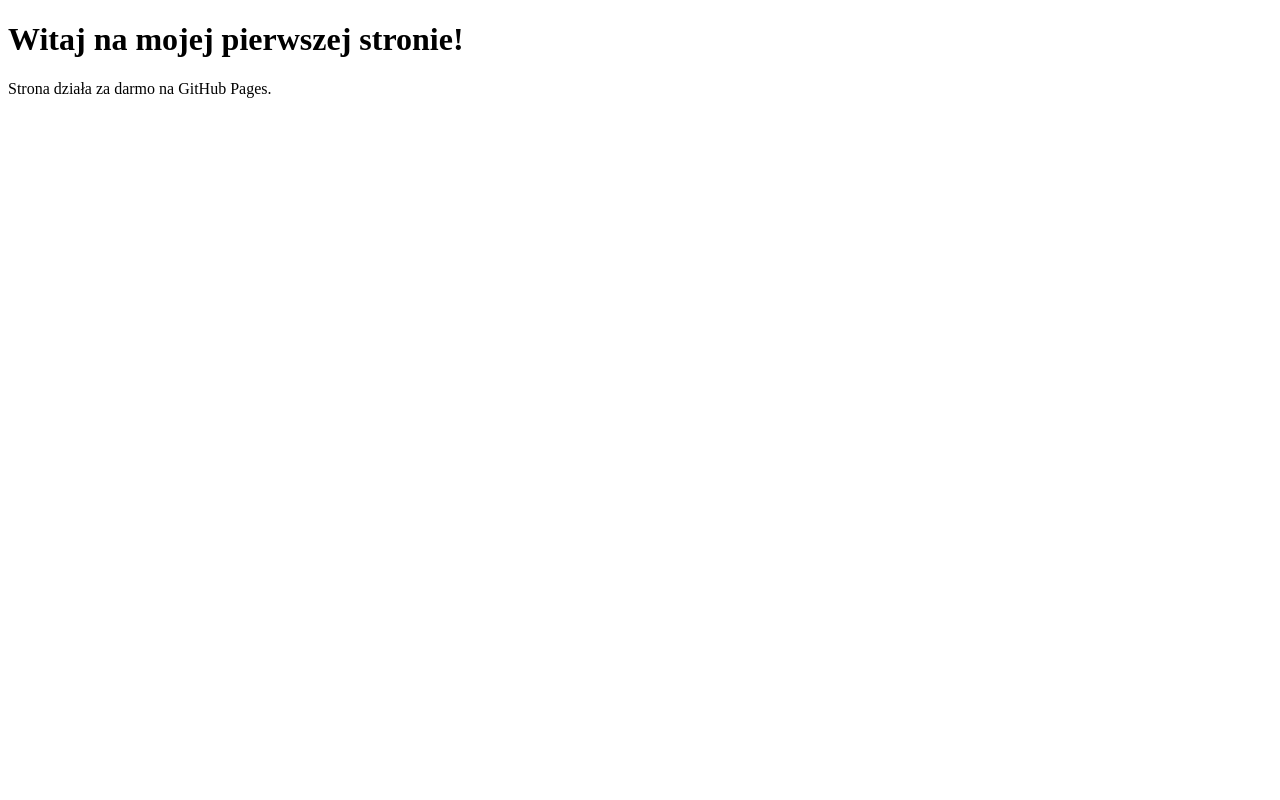
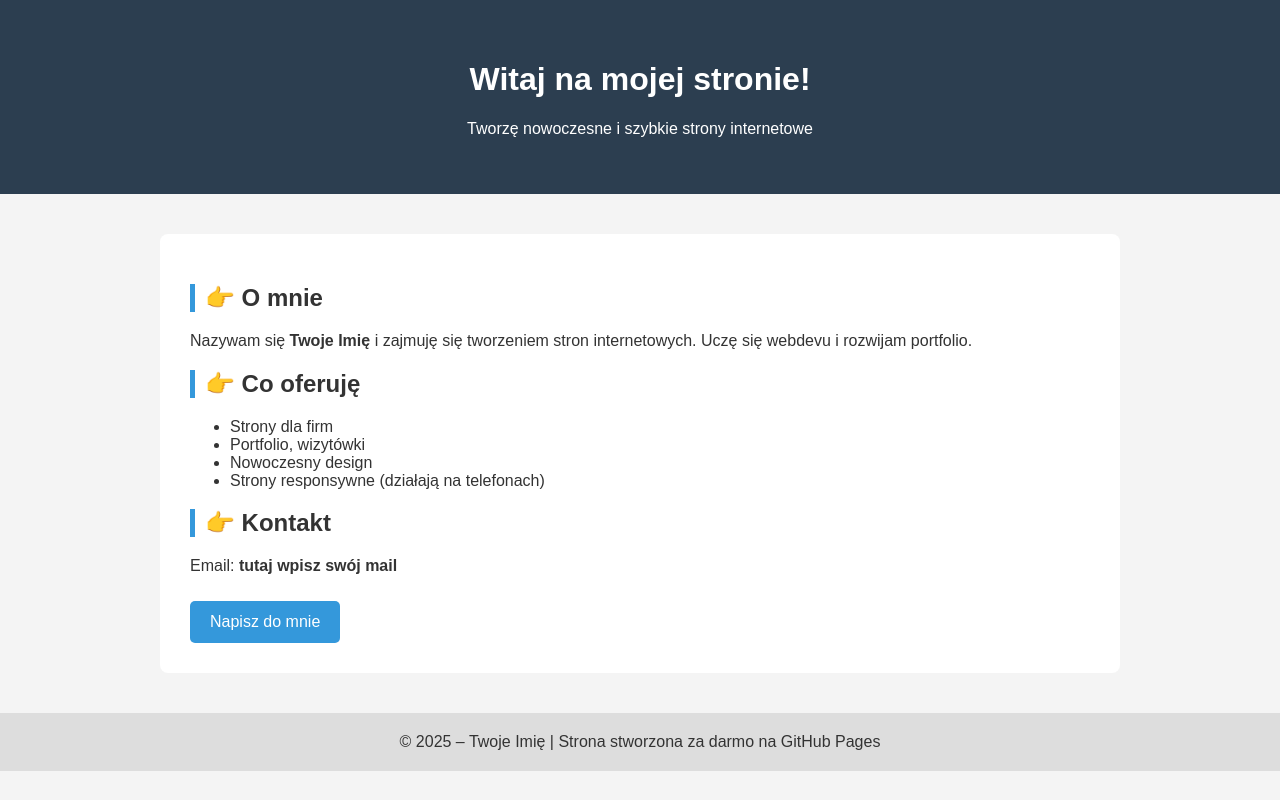
Before and after one commit to Maksiu-21/Strona-testowa, a plain HTML site: page index.html in a window 1280 px wide. Drawn offline with Linux system fonts and the light colour scheme.

Commit message:
Update index.html

```diff
--- a/index.html
+++ b/index.html
@@ -1,10 +1,81 @@
 <!DOCTYPE html>
-<html>
+<html lang="pl">
 <head>
-    <title>Moja Pierwsza Strona</title>
+    <meta charset="UTF-8">
+    <meta name="viewport" content="width=device-width, initial-scale=1.0">
+    <title>Moja Profesjonalna Strona</title>
+    <style>
+        body {
+            font-family: Arial;
+            margin: 0;
+            background: #f4f4f4;
+            color: #333;
+        }
+        header {
+            background: #2c3e50;
+            color: white;
+            padding: 40px;
+            text-align: center;
+        }
+        .container {
+            width: 90%;
+            max-width: 900px;
+            margin: 40px auto;
+            background: white;
+            padding: 30px;
+            border-radius: 8px;
+        }
+        h2 {
+            border-left: 5px solid #3498db;
+            padding-left: 10px;
+        }
+        .footer {
+            text-align: center;
+            padding: 20px;
+            margin-top: 30px;
+            background: #ddd;
+        }
+        .btn {
+            display: inline-block;
+            padding: 12px 20px;
+            background: #3498db;
+            color: white;
+            text-decoration: none;
+            border-radius: 5px;
+            margin-top: 10px;
+        }
+        .btn:hover {
+            background: #2980b9;
+        }
+    </style>
 </head>
 <body>
-    <h1>Witaj na mojej pierwszej stronie!</h1>
-    <p>Strona działa za darmo na GitHub Pages.</p>
+
+<header>
+    <h1>Witaj na mojej stronie!</h1>
+    <p>Tworzę nowoczesne i szybkie strony internetowe</p>
+</header>
+
+<div class="container">
+    <h2>👉 O mnie</h2>
+    <p>Nazywam się <b>Twoje Imię</b> i zajmuję się tworzeniem stron internetowych. Uczę się webdevu i rozwijam portfolio.</p>
+
+    <h2>👉 Co oferuję</h2>
+    <ul>
+        <li>Strony dla firm</li>
+        <li>Portfolio, wizytówki</li>
+        <li>Nowoczesny design</li>
+        <li>Strony responsywne (działają na telefonach)</li>
+    </ul>
+
+    <h2>👉 Kontakt</h2>
+    <p>Email: <b>tutaj wpisz swój mail</b></p>
+    <a class="btn" href="mailto:twojmail@gmail.com">Napisz do mnie</a>
+</div>
+
+<div class="footer">
+    © 2025 – Twoje Imię | Strona stworzona za darmo na GitHub Pages
+</div>
+
 </body>
 </html>
```
